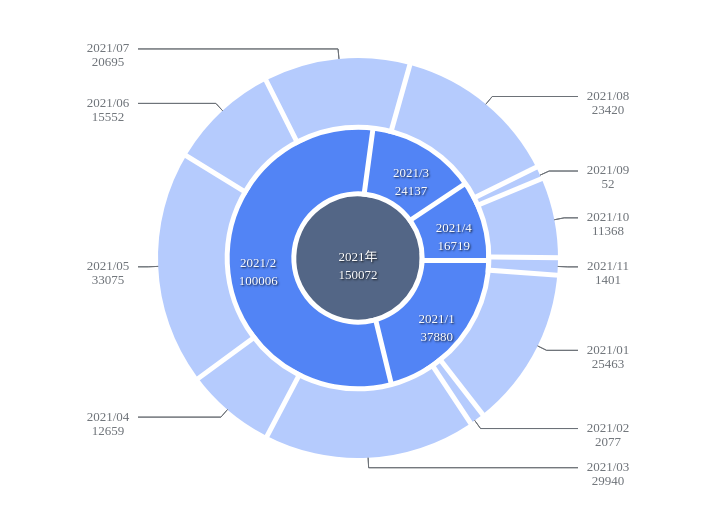
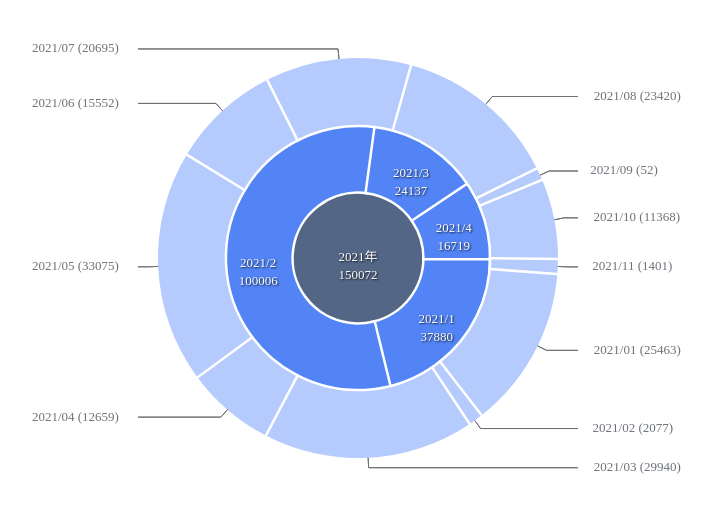
Before and after one commit to dwqdaiwenqi/simple-sunburst-chart, a website: page demo/index.html in a window 1280 px wide. Shown: the whole page, without its empty margins (282-994 px from the left). Drawn offline with Linux system fonts and the light colour scheme.

Commit message:
feat: 支持label横向排版

```diff
--- a/demo/index.html
+++ b/demo/index.html
@@ -22,8 +22,9 @@
     // ]
 
     let data = [[
-      {"name":"2021年","value":150072,"meta":{"type":"year","value":1021,"title":"2021年","name":"2021年","format":"YYYY"}}],
-      [{"name":"2021/1","value":37880,"meta":{"type":"season","value":123,"name":"2021/1","format":"YYYY/Q",
+      {"name":"2021年","value":150072,"meta":{"type":"year","value":1021,"title":"2021年","name":"2021年","format":"YYYY"}}
+    ],
+    [{"name":"2021/1","value":37880,"meta":{"type":"season","value":123,"name":"2021/1","format":"YYYY/Q",
       "title":"2021/第1季度"}},
       {"name":"2021/2","value":100006,
       "meta":{"type":"season","value":2,
@@ -50,11 +51,12 @@
       let chart = Sunburst({
         data: [...data],
         $el: document.querySelector('#place'),
-        gap: 10,
+        gap: 5,
         levels: [
           { color: '#536686',font:{ shadowOffsetX:1,shadowOffsetY:1,shadowBlur:2,shadowColor:'rgba(0,0,0,.8)' } },
           { color: '#5284f5',font:{ shadowOffsetX:1,shadowOffsetY:1,shadowBlur:2,shadowColor:'rgba(0,0,0,.8)'  }},
-          { color: '#b5cbfd' ,font:{ tx:20}},
+          { color: '#b5cbfd' ,font:{ tx:0,mode:'normal'}},
+          // { color: '#b5cbfd' ,font:{ tx:0,mode:'normal'}},
         ],
         tooltip: (param) => {
           const wapSty = 'display:flex;align-items:center;'
--- a/src/index.js
+++ b/src/index.js
@@ -82,7 +82,7 @@ export default function SunburstChart(config) {
         const radius = (i / len) * config.radius;
 
         const levelConfig =  config.levels?.[i]
-        const font = Object.assign({tx:0,ty:0,font:'13px Regular'},levelConfig.font ??{})
+        const font = Object.assign({tx:0,ty:0,font:'13px Regular',mode:'break-world'},levelConfig.font ??{})
         const co = levelConfig?.color;
 
         const depthChilds = [];
@@ -163,12 +163,14 @@ export default function SunburstChart(config) {
             ring.add(line2);
             line2.strokeStyle = '#6D7278';
 
+            if(font.mode === 'break-world'){
               const labelName = Text({
                 text: childData.name,
               });
+              const labelNameWidth = labelName.getWidth()
               labelName.font = font.font
               labelName.fillStyle = '#6D7278';
-            labelName.x = line2.x2 + dir * (10 + font.tx)
+              labelName.x = line2.x2 + dir*(labelNameWidth+font.tx)
               labelName.y = line2.y2 + font.ty
               ring.add(labelName);
 
@@ -177,7 +179,7 @@ export default function SunburstChart(config) {
               });
               labelValue.font = font.font;
               labelValue.fillStyle = '#6D7278';
-            labelValue.x = line2.x2 + dir * (10 + font.tx)
+              labelValue.x = line2.x2 + dir * (labelNameWidth*.8 + font.tx)
               labelValue.y = line2.y2 + 14 + font.ty
               ring.add(labelValue);
 
@@ -185,6 +187,27 @@ export default function SunburstChart(config) {
               labelName.shadowOffsetX = labelValue.shadowOffsetX = font.shadowOffsetX
               labelName.shadowOffsetY = labelValue.shadowOffsetY = font.shadowOffsetY
               labelName.shadowColor = labelValue.shadowColor = font.shadowColor
+
+            }else{
+              const labelName = Text({
+                text: childData.name + ` (${childData.value}) `,
+              });
+              const labelNameWidth = labelName.getWidth()
+              labelName.font = font.font
+              labelName.fillStyle = '#6D7278';
+              labelName.x = line2.x2 + dir*(labelNameWidth*.8+font.tx)
+              labelName.y = line2.y2 + font.ty
+              ring.add(labelName);
+
+              labelName.shadowBlur =  font.shadowBlur
+              labelName.shadowOffsetX =  font.shadowOffsetX
+              labelName.shadowOffsetY =  font.shadowOffsetY
+              labelName.shadowColor = font.shadowColor
+            }
+
+
+
+
 
           }
 
--- a/src/render/text.js
+++ b/src/render/text.js
@@ -14,6 +14,10 @@ const Text = ({ text }) => {
     init() {
       this.text = text;
       return this;
+    },
+    getWidth () {
+      let measureCtx = document.createElement('canvas').getContext('2d')
+      return measureCtx.measureText(text).width
     },
     update(c) {
       c.save();
```
Lines whose indentation alone changed are shown as unchanged.
